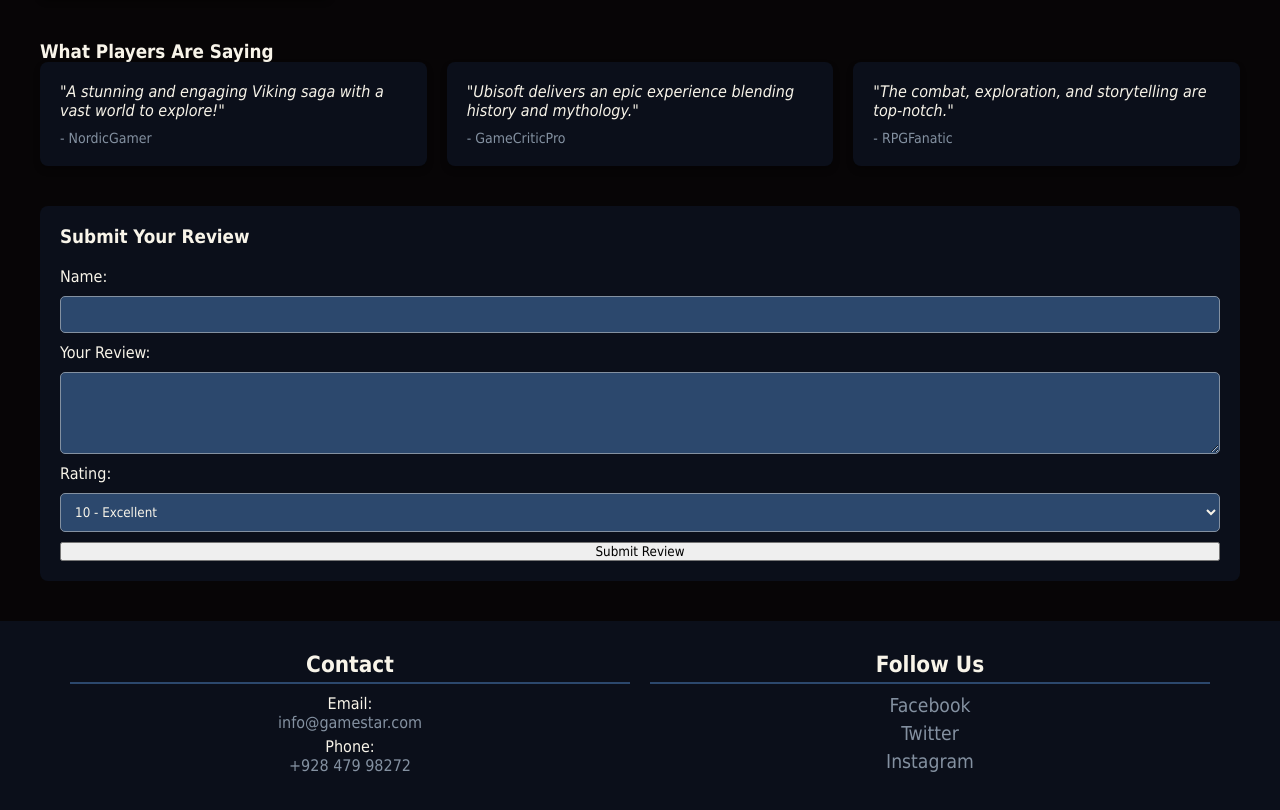
After one commit to stekeltje6034878/project-2-game-stars, a PHP site: page /opdrachten/opdrachten_nataniel/game_review1/game-review-website3.php in a window 1280 px wide. The commit adds this page. Shown: the part 1033-1843 px from the top of the page. Run offline with PHP 8.4, Linux system fonts and the light colour scheme.

Commit message:
ik polish nog mijn oudere opdrachten

```diff
--- a/css/stylesheet.css
+++ b/css/stylesheet.css
@@ -1027,7 +1027,8 @@ input[type="range"]::-moz-range-thumb {
 }
 
 
-.body-rain-world {
+/* General Styles */
+.body-game-review-nataniel {
     font-family: 'Arial', sans-serif;
     margin: 0;
     padding: 0;
@@ -1035,21 +1036,21 @@ input[type="range"]::-moz-range-thumb {
     background-color: #070506;
 }
 
-
-.front-page-rain-world {
+/* Front Page Section */
+.front-page-game-review-nataniel {
     position: relative;
     text-align: center;
     color: #F8F4E9;
 }
 
-.front-page-rain-world img {
+.front-page-game-review-nataniel img {
     width: 100%;
     max-height: 600px;
     object-fit: cover;
     filter: brightness(70%);
 }
 
-.rain-world-content {
+.front-page-content-game-review-nataniel {
     position: absolute;
     top: 50%;
     left: 50%;
@@ -1058,43 +1059,28 @@ input[type="range"]::-moz-range-thumb {
     z-index: 10;
 }
 
-.front-page-rain-world h2 {
+.front-page-game-review-nataniel h2 {
     font-size: 50px;
     color: #8491A1;
 }
 
-.front-page-rain-world p {
+.front-page-game-review-nataniel p {
     font-size: 18px;
     margin-bottom: 20px;
 }
 
-.front-page-rain-world button {
-    padding: 10px 30px;
-    font-size: 16px;
-    background-color: #2C486D;
-    border: none;
-    color: #F8F4E9;
-    border-radius: 5px;
-    cursor: pointer;
-    transition: all 0.3s ease;
-}
-
-.front-page-rain-world button:hover {
-    background-color: #8491A1;
-}
-
-
-.main-content-rain-world {
+/* Main Content */
+.main-content-game-review-nataniel {
     padding: 20px 40px;
 }
 
-.scores-rain-world-section {
+.scores-section-game-review-nataniel {
     display: flex;
     justify-content: space-evenly;
     margin: 20px 0;
 }
 
-.score-card-rain-world {
+.score-card-game-review-nataniel {
     background: #0B0F1A;
     padding: 20px;
     border-radius: 8px;
@@ -1103,51 +1089,63 @@ input[type="range"]::-moz-range-thumb {
     box-shadow: 0 4px 6px rgba(0, 0, 0, 0.3);
 }
 
-.score-card-rain-world h3 {
+.score-card-game-review-nataniel h3 {
     font-size: 18px;
     margin-bottom: 10px;
     color: #F8F4E9;
 }
 
-.score-value-rain-world {
+.score-value-game-review-nataniel {
     font-size: 50px;
     color: #8491A1;
     font-weight: bold;
 }
 
-
-.details-rain-world {
+/* Details Section */
+.details-game-review-nataniel {
     display: flex;
     gap: 20px;
     margin: 40px 0;
 }
 
-.details-image-rain-world img {
+.details-image-game-review-nataniel img {
     border-radius: 8px;
     box-shadow: 0 4px 6px rgba(0, 0, 0, 0.4);
 }
 
-#game-image-rain-world {
+#game-image-game-review-nataniel {
     max-width: 90%;
 }
 
-.details-info-rain-world h3 {
+.details-info-game-review-nataniel h3 {
     font-size: 24px;
     color: #8491A1;
     margin-bottom: 10px;
 }
 
-
-.reviews-section-rain-world {
+/* 3th img Section */
+.game-screenshot-game-review-nataniel {
+    text-align: center;
     margin: 40px 0;
 }
 
-.review-cards-rain-world {
+.game-screenshot-game-review-nataniel img {
+    width: 50%;
+    border-radius: 8px;
+    box-shadow: 0 4px 6px rgba(0, 0, 0, 0.4);
+}
+
+/* Reviews Section */
+.reviews-section-game-review-nataniel {
+    margin: 40px 0;
+}
+
+.review-cards-game-review-nataniel {
     display: flex;
     gap: 20px;
 }
 
-.review-card-rain-world {
+.review-card-game-review-nataniel {
     background: #0B0F1A;
     padding: 20px;
     border-radius: 8px;
@@ -1155,96 +1153,44 @@ input[type="range"]::-moz-range-thumb {
     flex: 1;
 }
 
-.review-card-rain-world p {
+.review-card-game-review-nataniel p {
     margin: 0;
     font-style: italic;
     color: #F8F4E9;
 }
 
-.review-card-rain-world span {
+.review-card-game-review-nataniel span {
     display: block;
     margin-top: 10px;
     font-size: 14px;
     color: #8491A1;
 }
 
-
-.review-form-section-rain-world {
+/* Form Section */
+.review-form-section-game-review-nataniel {
     background: #0B0F1A;
     padding: 20px;
     margin: 20px 0;
     border-radius: 8px;
 }
 
-.review-form-section-rain-world h3 {
+.review-form-section-game-review-nataniel h3 {
     margin-bottom: 20px;
     color: #F8F4E9;
 }
 
-.review-form-section-rain-world form {
+.review-form-section-game-review-nataniel form {
     display: flex;
     flex-direction: column;
     gap: 10px;
 }
 
-.review-form-section-rain-world input,
-.review-form-section-rain-world textarea,
-.review-form-section-rain-world select {
+.review-form-section-game-review-nataniel input,
+.review-form-section-game-review-nataniel textarea,
+.review-form-section-game-review-nataniel select {
     padding: 10px;
     border-radius: 5px;
     border: 1px solid #8491A1;
     background-color: #2C486D;
     color: #F8F4E9;
 }
-
-
-.suggestions-section-rain-world {
-    background-color: #070506;
-    padding: 20px;
-    border-radius: 10px;
-    margin: 30px 0;
-}
-
-.suggestions-section-rain-world h3 {
-    color: #F8F4E9;
-    margin-bottom: 20px;
-}
-
-.suggestion-cards-rain-world {
-    display: flex;
-    flex-wrap: wrap;
-    gap: 20px;
-    justify-content: space-around;
-}
-
-.suggestion-card-rain-world {
-    background-color: #0B0F1A;
-    color: #F8F4E9;
-    padding: 15px;
-    border-radius: 8px;
-    width: 250px;
-    text-align: center;
-    box-shadow: 0 2px 4px rgba(0, 0, 0, 0.5);
-    transition: transform 0.3s, box-shadow 0.3s;
-}
-
-.suggestion-card-rain-world img {
-    width: 100%;
-    border-radius: 8px;
-    margin-bottom: 10px;
-}
-
-.suggestion-card-rain-world h4 {
-    margin: 10px 0;
-    color: #8491A1;
-}
-
-.suggestion-card-rain-world p {
-    font-size: 0.9rem;
-    color: #F8F4E9;
-}
-
-.suggestion-card-rain-world:hover {
-    transform: scale(1.05);
-    box-shadow: 0 4px 8px rgba(0, 0, 0, 0.7);
-}
--- /dev/null
+++ b/opdrachten/opdrachten_nataniel/game_review1/game-review-website3.php
@@ -0,0 +1,198 @@
+<?php
+// Define game data
+$games = [
+    "assassinsCreedValhalla" => [
+        "title" => "Assassin's Creed Valhalla",
+        "pegi" => "Pegi rating: 16",
+        "gameAuthor" => "Ubisoft",
+        "description" => "An action RPG where you play as Eivor, a Viking warrior exploring a vast open world of England during the Viking Age.",
+        "bannerImage" => "https://ubistatic19-a.akamaihd.net/ubicomstatic/en-us/global/game-info/valhalla-keyart-banner.jpg",
+        "coverImage" => "https://image.api.playstation.com/vulcan/img/rnd/202011/0918/PrJ1R2fbJLo5eh4P8t9UjKXi.jpg",
+        "criticScore" => 85,
+        "userScore" => 90,
+        "about" => "Forge alliances, lead raids, and build your settlement in this immersive Viking RPG. Dive into epic battles and unravel the story of Norse mythology.",
+        "genre" => "Action, RPG",
+        "platforms" => "PC, PS4, PS5, Xbox One, Xbox Series X/S",
+        "youtubeLink" => "https://www.youtube.com/watch?v=ssrNcwxALS4",
+        "reviews" => [
+            ["text" => "A stunning and engaging Viking saga with a vast world to explore!", "author" => "NordicGamer"],
+            ["text" => "Ubisoft delivers an epic experience blending history and mythology.", "author" => "GameCriticPro"],
+            ["text" => "The combat, exploration, and storytelling are top-notch.", "author" => "RPGFanatic"],
+        ],
+    ],
+    "theWitcher3" => [
+        "title" => "The Witcher 3: Wild Hunt",
+        "pegi" => "Pegi rating: 16",
+        "gameAuthor" => "CD Projekt Red",
+        "description" => "A story-driven open-world RPG where you play as Geralt of Rivia, a monster hunter on a quest to find his adopted daughter.",
+        "bannerImage" => "https://image.api.playstation.com/vulcan/img/rnd/202010/1310/Zg2X4C3Xr9h3FwD9cGFf3sPG.png",
+        "coverImage" => "https://cdn.cloudflare.steamstatic.com/steam/apps/292030/header.jpg?t=1638451363",
+        "criticScore" => 92,
+        "userScore" => 95,
+        "about" => "Experience a rich and immersive fantasy world filled with deep characters, dangerous monsters, and complex decisions that shape your journey.",
+        "genre" => "Action, RPG",
+        "platforms" => "PC, PS4, PS5, Xbox One, Xbox Series X/S, Nintendo Switch",
+        "youtubeLink" => "https://www.youtube.com/watch?v=HtVdAasjOgU",
+        "reviews" => [
+            ["text" => "An RPG masterpiece with an unforgettable story.", "author" => "FantasyFanatic"],
+            ["text" => "Every decision you make has weight and consequence.", "author" => "RPGAdventurer"],
+            ["text" => "Incredible world-building and character depth.", "author" => "OpenWorldLover"],
+        ],
+    ],
+];
+
+// Dynamically select a game
+$selectedGame = "assassinsCreedValhalla"; // Change to "theWitcher3" for The Witcher 3
+
+// Use a switch statement to select the game
+switch ($selectedGame) {
+    case "assassinsCreedValhalla":
+        $game = $games["assassinsCreedValhalla"];
+        break;
+    case "theWitcher3":
+        $game = $games["theWitcher3"];
+        break;
+    default:
+        die("Invalid game selection. Please check the selected game key.");
+}
+?>
+
+
+<!DOCTYPE html>
+<html lang="en">
+<head>
+    <meta charset="UTF-8">
+    <title><?= $game["title"] ?></title>
+    <link rel="stylesheet" href="../../../css/stylesheet.css">
+    <meta name="viewport" content="width=device-width, initial-scale=1.0">
+    <meta http-equiv="X-UA-Compatible" content="IE=edge">
+    <meta name="description" content="Game review page for <?= $game['title'] ?>.">
+    <meta name="keywords" content="Planet Coaster, Zoo Tycoon, simulation games, family-friendly, game review">
+    <meta name="author" content="Nataniel Bialek">
+</head>
+<body class="body-game-review-nataniel">
+<!-- Navigation Bar -->
+<nav class="topbar">
+    <ul class="bar">
+        <li class="icon"><a href="/"><img src="../../../assets/logo.png" alt="Logo"></a></li>
+    </ul>
+
+    <ul class="sidebar">
+        <li class="hide-button" onclick="hideSidebar()">
+            <a href="#"><svg xmlns="http://www.w3.org/2000/svg" height="32" viewBox="0 96 960 960" width="32">
+                    <path d="m249 849-42-42 231-231-231-231 42-42 231 231 231-231 42 42-231 231 231 231-42 42-231-231-231 231Z"/>
+                </svg></a>
+        </li>
+        <li><a href="../../../pages/index.html">HOME</a></li>
+        <li><a href="../../../pages/games.html">GAMES</a></li>
+        <li><a href="../../../pages/contact.html">CONTACT</a></li>
+        <li><a href="../../../pages/merchandise.html">SHOP</a></li>
+    </ul>
+
+    <ul class="bar">
+        <li class="hideOnMobile"><a href="../../../pages/index.html">HOME</a></li>
+        <li class="hideOnMobile"><a href="../../../pages/games.html">GAMES</a></li>
+        <li class="hideOnMobile"><a href="../../../pages/contact.html">CONTACT</a></li>
+        <li class="hideOnMobile"><a href="../../../pages/merchandise.html">SHOP</a></li>
+        <li class="menu-button" onclick="showSidebar()">
+            <a href="#"><svg xmlns="http://www.w3.org/2000/svg" height="26" viewBox="0 96 960 960" width="26">
+                    <path d="M120 816v-60h720v60H120Zm0-210v-60h720v60H120Zm0-210v-60h720v60H120Z"/>
+                </svg></a>
+        </li>
+    </ul>
+</nav>
+
+<!-- Front Section -->
+<section class="front-page-game-review-nataniel">
+    <div class="front-page-content-game-review-nataniel">
+        <h2><?= $game["title"] ?></h2>
+        <p><?= $game["description"] ?></p>
+    </div>
+    <img id="front-page-img-game-review-nataniel" src="<?= $game["bannerImage"] ?>" alt="Game Banner">
+</section>
+
+<!-- Main Content -->
+<main class="main-content-game-review-nataniel">
+    <!-- Scores Section -->
+    <section class="scores-section-game-review-nataniel">
+        <h2>Game Scores</h2>
+        <div class="score-card-game-review-nataniel">
+            <h3>Critic Score</h3>
+            <p id="criticScore" class="score-value-game-review-nataniel"><?= $game["criticScore"] ?></p>
+        </div>
+        <div class="score-card-game-review-nataniel">
+            <h3>User Score</h3>
+            <p id="userScore" class="score-value-game-review-nataniel"><?= $game["userScore"] ?></p>
+        </div>
+    </section>
+
+    <!-- Game Details -->
+    <section class="details-game-review-nataniel">
+        <div class="details-image-game-review-nataniel">
+            <img id="game-image-game-review-nataniel" src="<?= $game["coverImage"] ?>" alt="Game Cover">
+        </div>
+        <div class="details-info-game-review-nataniel">
+            <h3>About the Game</h3>
+            <p><?= $game["about"] ?></p>
+            <p><strong></strong> <span id="game-author-game-review-nataniel"><?= $game["gameAuthor"] ?></span></p>
+            <p><strong></strong> <span id="game-pegi-game-review-nataniel"><?= $game["pegi"] ?></span></p>
+            <p><strong>Genre:</strong> <span id="game-genre-game-review-nataniel"><?= $game["genre"] ?> </span></p>
+            <div class="youtube-link-game-review-nataniel">
+                <p><strong><?= $game["youtubeLink"] ?></strong></p>
+            </div>
+    </section>
+
+    <!-- Reviews Section -->
+    <section class="reviews-section-game-review-nataniel">
+        <h3>What Players Are Saying</h3>
+        <div class="review-cards-game-review-nataniel">
+            <?php foreach ($game["reviews"] as $review): ?>
+                <div class="review-card-game-review-nataniel">
+                    <p>"<?= $review["text"] ?>"</p>
+                    <span>- <?= $review["author"] ?></span>
+                </div>
+            <?php endforeach; ?>
+        </div>
+    </section>
+    <!-- a Review Form -->
+    <section class="review-form-section-game-review-nataniel">
+        <h3>Submit Your Review</h3>
+        <form id="reviewForm-game-review-nataniel">
+            <label for="username">Name:</label>
+            <input type="text" id="username" name="username" required>
+            <label for="userReview">Your Review:</label>
+            <textarea id="userReview" name="userReview" rows="4" required></textarea>
+            <label for="userRating">Rating:</label>
+            <select id="userRating" name="userRating" required>
+                <option value="10">10 - Excellent</option>
+                <option value="9">9 - Great</option>
+                <option value="8">8 - Good</option>
+                <option value="7">7 - Decent</option>
+                <option value="6">6 - Fair</option>
+                <option value="5">5 - Okay</option>
+                <option value="4">4 - Mediocre</option>
+                <option value="3">3 - Bad</option>
+                <option value="2">2 - Horrible</option>
+                <option value="1">1 - Unplayable</option>
+            </select>
+            <button type="submit">Submit Review</button>
+        </form>
+    </section>
+</main>
+<footer class="footer">
+    <div class="footer-container">
+        <div class="footer-contact">
+            <h4>Contact</h4>
+            <p style="margin: auto">Email: <a href="mailto:info@gamestar.com">info@gamestar.com</a></p>
+            <p style="margin: auto">Phone: <a href="tel:+1234567890">+928 479 98272</a></p>
+        </div>
+        <div class="footer-social">
+            <h4>Follow Us</h4>
+            <p style="margin: auto"><a href="https://facebook.com" target="_blank" class="social-icon">Facebook</a></p>
+            <p style="margin: auto"><a href="https://twitter.com" target="_blank" class="social-icon">Twitter</a></p>
+            <p style="margin: auto"><a href="https://instagram.com" target="_blank" class="social-icon">Instagram</a></p>
+        </div>
+    </div>
+</footer>
+</body>
+</html>
```
Also changed, not shown: opdrachten/opdrachten_nataniel/game_review1/game-review-website1.html (+0 -18 lines), opdrachten/opdrachten_nataniel/game_review1/game-review-website3.html (added, +285 -0 lines).
